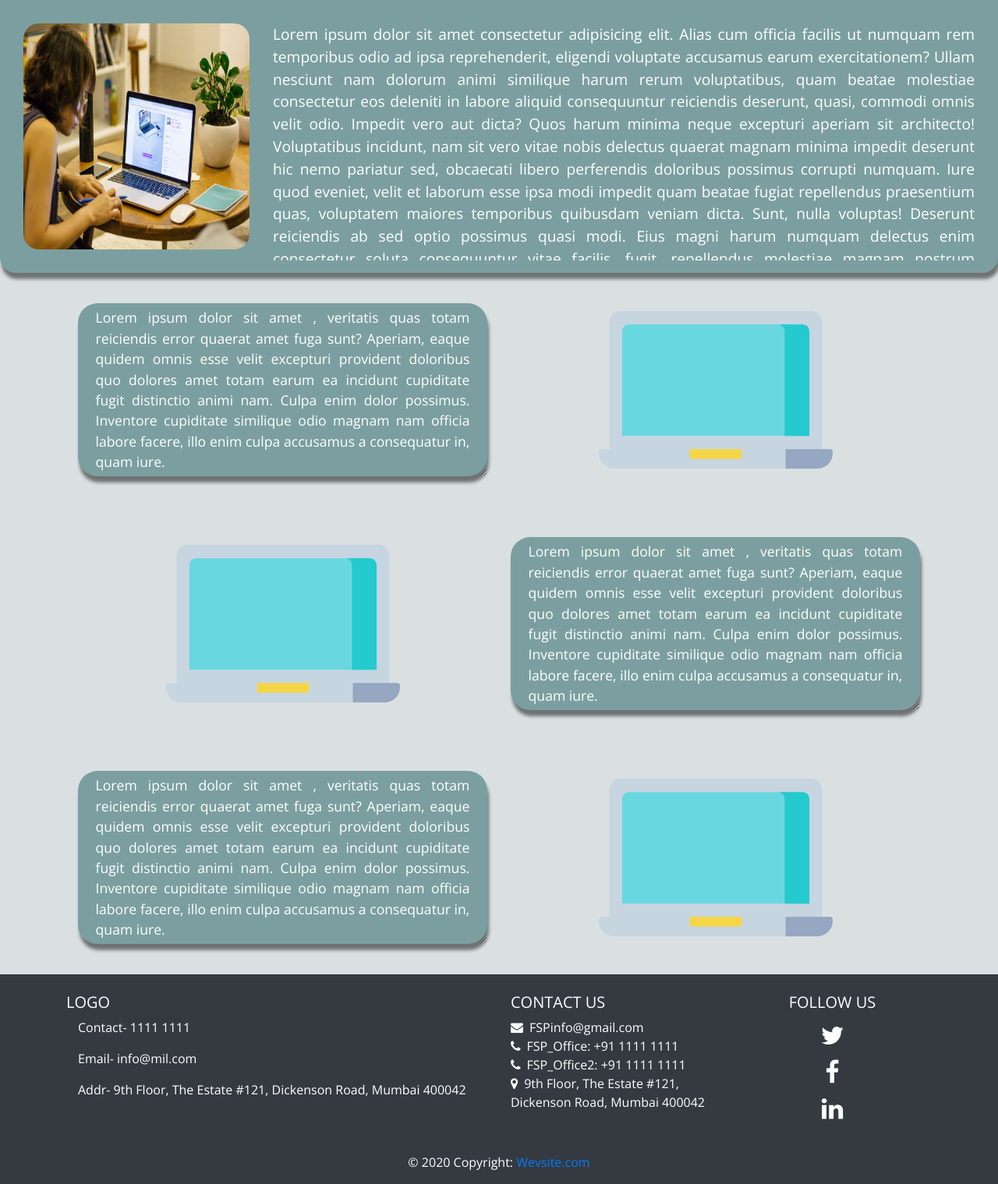
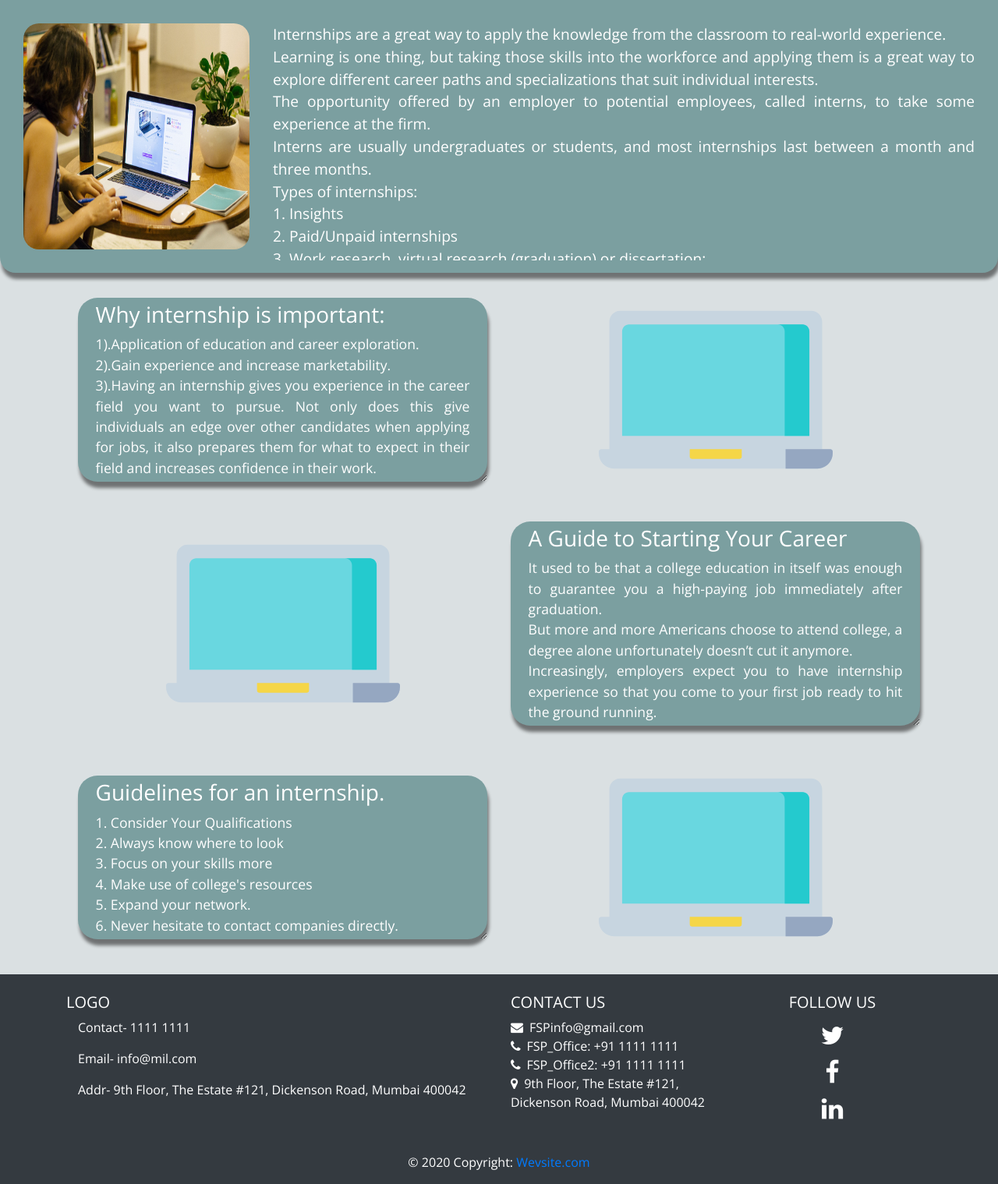
Before and after one commit to harshmody30401/recruitment, a PHP site: page /services3.php in a window 1280 px wide. Shown: the part 62-1581 px from the top of the page at 78% size. Run offline with PHP 8.4, Linux system fonts and the light colour scheme; some libraries are stand-ins or nearby versions.

Commit message:
Actual data added in internship and recritment-marketplace

```diff
--- a/services3.php
+++ b/services3.php
@@ -32,23 +32,17 @@
           />
         </div>
         <p class="descrip">
-          Lorem ipsum dolor sit amet consectetur adipisicing elit. Alias cum
-          officia facilis ut numquam rem temporibus odio ad ipsa reprehenderit,
-          eligendi voluptate accusamus earum exercitationem? Ullam nesciunt nam
-          dolorum animi similique harum rerum voluptatibus, quam beatae
-          molestiae consectetur eos deleniti in labore aliquid consequuntur
-          reiciendis deserunt, quasi, commodi omnis velit odio. Impedit vero aut
-          dicta? Quos harum minima neque excepturi aperiam sit architecto!
-          Voluptatibus incidunt, nam sit vero vitae nobis delectus quaerat
-          magnam minima impedit deserunt hic nemo pariatur sed, obcaecati libero
-          perferendis doloribus possimus corrupti numquam. Iure quod eveniet,
-          velit et laborum esse ipsa modi impedit quam beatae fugiat repellendus
-          praesentium quas, voluptatem maiores temporibus quibusdam veniam
-          dicta. Sunt, nulla voluptas! Deserunt reiciendis ab sed optio possimus
-          quasi modi. Eius magni harum numquam delectus enim consectetur soluta
-          consequuntur vitae facilis, fugit, repellendus molestiae magnam
-          nostrum doloribus commodi totam ipsam aliquid ipsum! Nam architecto
-          rem fugit reiciendis, minima nemo possimus.
+        Internships are a great way to apply the knowledge from the classroom to real-world experience.<br>
+        Learning is one thing, but taking those skills into the workforce and applying them is a great way to explore different career paths and specializations that suit individual interests.<br>
+        The opportunity offered by an employer to potential employees, called interns, to take some experience at the firm. <br>
+        Interns are usually undergraduates or students, and most internships last between a month and three months. <br>
+        Types of internships:<br>
+1. Insights<br>
+2. Paid/Unpaid internships <br>
+3. Work research, virtual research (graduation) or dissertation: <br>
+4. Partially-paid internships<br>
+
+
         </p>
       </div>
 
@@ -58,13 +52,12 @@
             <div class="col-sm align-self-center">
               <div class="desctag">
                 <section>
-                  Lorem ipsum dolor sit amet , veritatis quas totam reiciendis
-                  error quaerat amet fuga sunt? Aperiam, eaque quidem omnis esse
-                  velit excepturi provident doloribus quo dolores amet totam earum
-                  ea incidunt cupiditate fugit distinctio animi nam. Culpa enim
-                  dolor possimus. Inventore cupiditate similique odio magnam nam
-                  officia labore facere, illo enim culpa accusamus a consequatur
-                  in, quam iure.
+                 <h3> Why internship is important:</h3>
+1).Application of education and career exploration.<br>
+2).Gain experience and increase marketability.<br>
+3).Having an internship gives you experience in the career field you want to pursue. Not only does this give individuals an edge over other candidates when applying for jobs, it also prepares them for what to expect in their field and increases confidence in their work.
+
+
                 </section>
               </div>
             </div>
@@ -90,13 +83,10 @@
             <div class="col-sm align-self-center">
               <div class="desctag">
                 <section>
-                  Lorem ipsum dolor sit amet , veritatis quas totam reiciendis
-                  error quaerat amet fuga sunt? Aperiam, eaque quidem omnis esse
-                  velit excepturi provident doloribus quo dolores amet totam earum
-                  ea incidunt cupiditate fugit distinctio animi nam. Culpa enim
-                  dolor possimus. Inventore cupiditate similique odio magnam nam
-                  officia labore facere, illo enim culpa accusamus a consequatur
-                  in, quam iure.
+                <h3>A Guide to Starting Your Career </h3>
+It used to be that a college education in itself was enough to guarantee you a high-paying job immediately after graduation.<br>
+But more and more  Americans choose to attend college, a degree alone unfortunately doesn’t cut it anymore. <br>
+Increasingly, employers expect you to have internship experience so that you come to your first job  ready to hit the ground running.
                 </section>
               </div>
             </div>
@@ -108,13 +98,15 @@
             <div class="col-sm align-self-center">
               <div class="desctag">
                 <section>
-                  Lorem ipsum dolor sit amet , veritatis quas totam reiciendis
-                  error quaerat amet fuga sunt? Aperiam, eaque quidem omnis esse
-                  velit excepturi provident doloribus quo dolores amet totam earum
-                  ea incidunt cupiditate fugit distinctio animi nam. Culpa enim
-                  dolor possimus. Inventore cupiditate similique odio magnam nam
-                  officia labore facere, illo enim culpa accusamus a consequatur
-                  in, quam iure.
+                <h3>Guidelines for an internship.</h3>
+1. Consider Your Qualifications<br>
+2. Always know where to look<br>
+3. Focus on your skills more<br>
+4. Make use of college's resources<br>
+5. Expand your network.<br>
+6. Never hesitate to contact companies directly.
+
+
                 </section>
               </div>
             </div>
```
Also changed, not shown: services5.php (+24 -38 lines).
